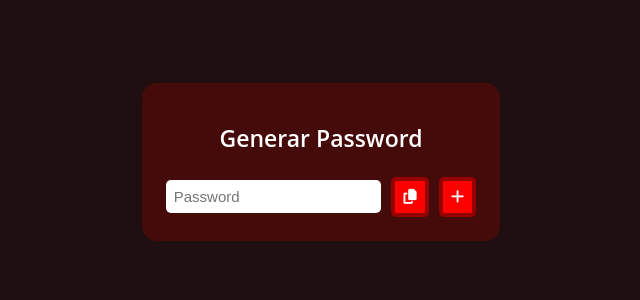
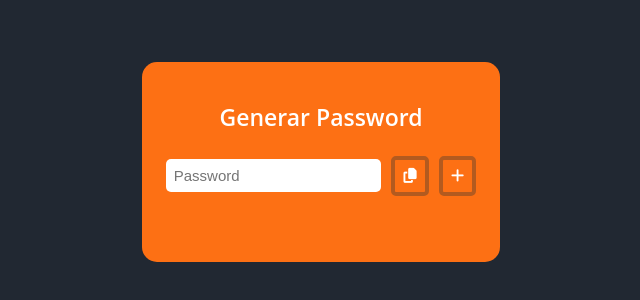
Before and after one commit to IsraelSantizo98/PasswordGenerator, a plain HTML site: page index.html in a window 1280 px wide. Shown: the part 238-538 px from the top of the page, without its empty margins (319-959 px from the left). Drawn offline with Linux system fonts and the light colour scheme.

Commit message:
Se modifica paleta de colores

```diff
--- a/css/style.css
+++ b/css/style.css
@@ -1,8 +1,8 @@
 :root{
-    --fondoPrincipal: #1F0F10;
-    --fondoGenerador: #450B0A;
-    --boton: #FF0000;
-    --borderBoton: #950101;
+    --fondoPrincipal: #212832;
+    --fondoGenerador: #fd7014;
+    --boton: #fd7014;
+    --borderBoton: #b35a1f;
     --texto: #ffffff;
 }
 html{
@@ -48,6 +48,7 @@ i{
     background-color: var(--fondoGenerador);
     border-radius: 1.5rem;
     padding: 2rem;
+    height: 20rem;
 }
 input{
     border: none;
```
